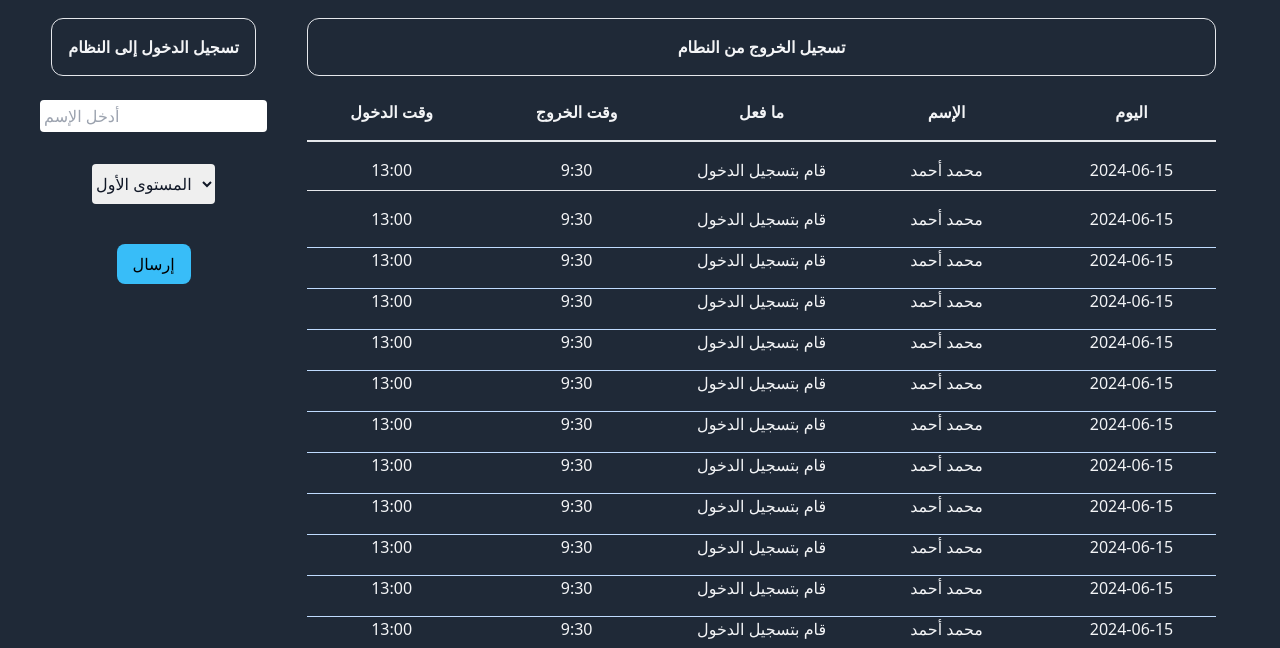
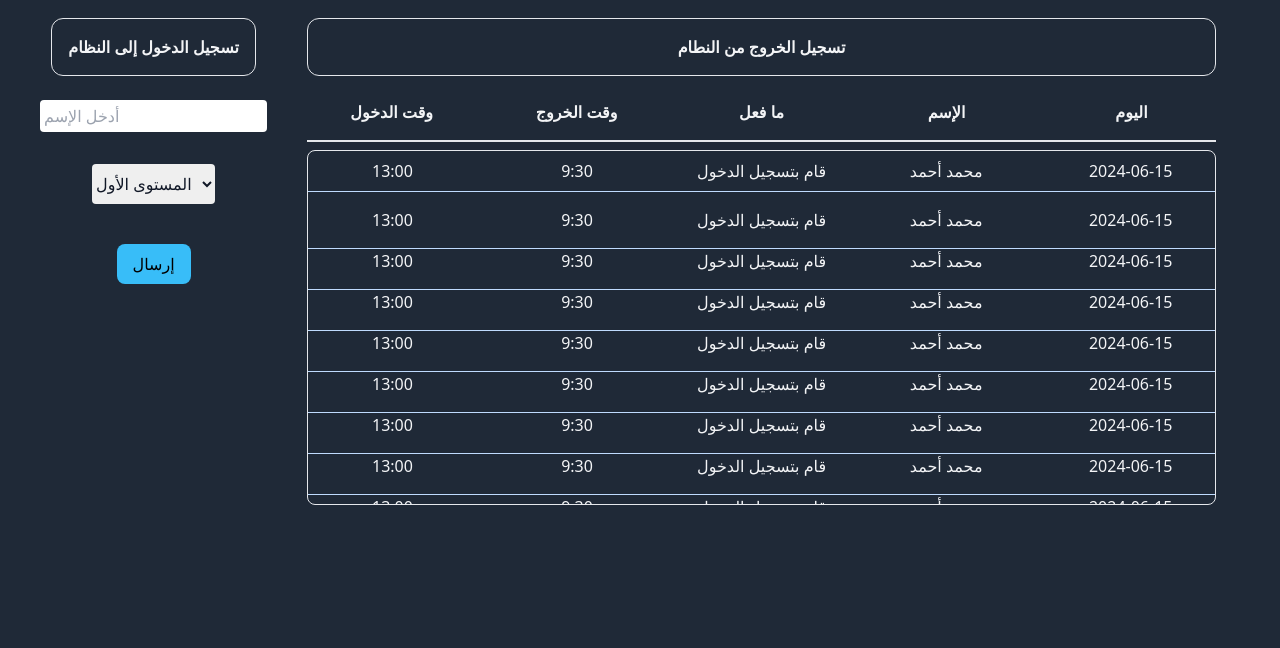
Before and after one commit to mubeeldev/labrecord, a website: page src/arabic-section.html in a window 1280 px wide. Shown: the part 152-800 px from the top of the page. Drawn offline with Linux system fonts and the light colour scheme.

Commit message:
ajusting the arabic layout 5

```diff
--- a/src/arabic-section.html
+++ b/src/arabic-section.html
@@ -90,7 +90,7 @@
             </div> -->
         </section>
 <!-- list  section      -->
-        <section class="h-1/3 text-gray-100 w-4/5 px-8">
+        <section class="text-gray-100 w-4/5 px-8">
             <h1 class="text-center
                         font-bold
                         border
@@ -114,15 +114,22 @@
 
             </div>
 
-            <div class="flex flex-wrap mt-2  overflow-y-auto h-4/5">
+            <div class="flex
+                        flex-col
+                        overflow-y-scroll
+                        h-2/5
+                        mt-2
+                        max-h-max
+                        border
+                        rounded-lg
+                        ">
 
                 <div class="grid grid-cols-5 gap-4
                             hover:bg-slate-400
                             hover:text-black
                             text-center
                             w-full border-b
-                            border-
-                            blue-200 py-2">
+                            border-blue-200 py-2">
                     <p>13:00</p>
                     <p>9:30</p>
                     <p>قام بتسجيل الدخول</p>
@@ -130,14 +137,28 @@
                     <p>2024-06-15</p>
 
                     <div class="col-span-5 hidden justify-center gap-4 mt-4">
-                    <button class="bg-sky-400 hover:bg-sky-200 text-black py-2 px-4 rounded-md">خروج</button>
-                    <button class="bg-red-500 hover:bg-red-300  py4 px8 rounded-md py-2 px-4">إمساح</button>
-                </div>
-
-
+                        <button class="bg-sky-400 hover:bg-sky-200 text-black py-2 px-4 rounded-md">خروج</button>
+                        <button class="bg-red-500 hover:bg-red-300  py4 px8 rounded-md py-2 px-4">إمساح</button>
+                    </div>
                 </div>
 
                 <div class="grid grid-cols-5 gap-4 text-center te w-full hover:bg-slate-400 border-b border-blue-200 py-4">
+                    <p>13:00</p>
+                    <p>9:30</p>
+                    <p>قام بتسجيل الدخول</p>
+                    <p>محمد أحمد</p>
+                    <p>2024-06-15</p>
+                </div>
+
+                <div class="grid grid-cols-5 gap-4 text-center w-full border-b border-blue-200 pb-4">
+                    <p>13:00</p>
+                    <p>9:30</p>
+                    <p>قام بتسجيل الدخول</p>
+                    <p>محمد أحمد</p>
+                    <p>2024-06-15</p>
+                </div>
+
+                <div class="grid grid-cols-5 gap-4 text-center w-full border-b border-blue-200 pb-4">
                     <p>13:00</p>
                     <p>9:30</p>
                     <p>قام بتسجيل الدخول</p>
```
Also changed, not shown: publick/output.css.
